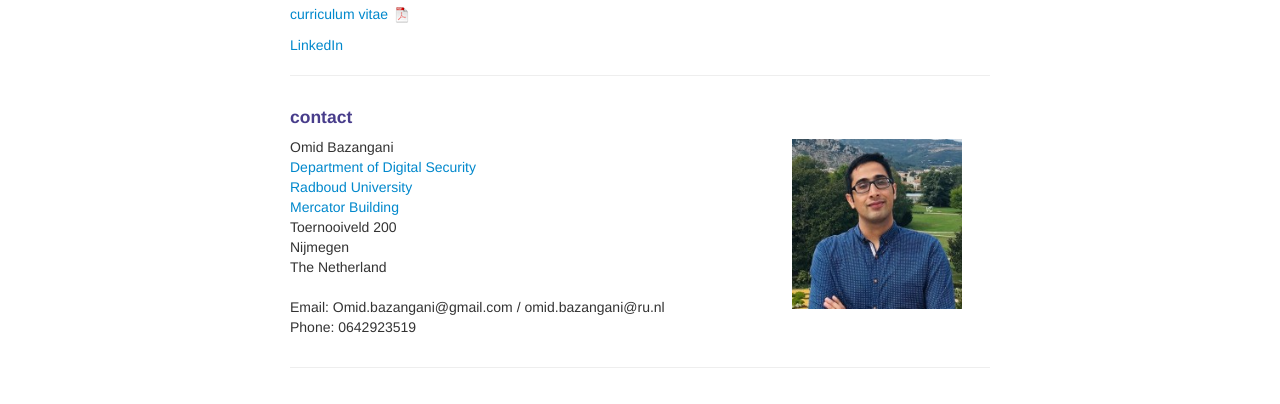
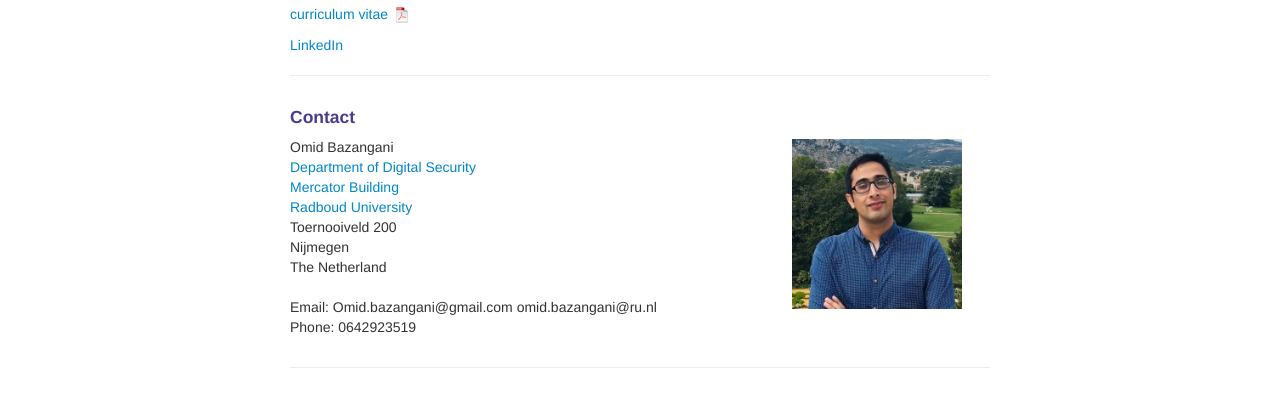
Before and after one commit to Omidbazangani/Omidbazangani.github.io, a Jekyll site: the page built from about.md, in a window 1280 px wide. Shown: the part 348-752 px from the top of the page. Built offline with Jekyll 4.4.1, drawn with Linux system fonts in a browser that asks for light colours.

Commit message:
edite main page

```diff
--- a/about.md
+++ b/about.md
@@ -30,20 +30,21 @@ Particularly microarchitectural profilling for side-channel simulator design bas
 ---
 
 <div class="container">
-<h4><a name="contact"></a>contact</h4>
+<h4><a name="contact"></a>Contact</h4>
 
     <div class="row-fluid">
         <div class="span5">
            Omid Bazangani<br/>
             <a href="https://www.ru.nl/dis/">Department of Digital Security </a><br/>
+			<a href="https://www.ru.nl/over-ons/de-campus/gebouwen-en-ruimtes/mercator-i">Mercator Building</a><br/>
             <a href="https://www.ru.nl/">Radboud University</a><br/>
-            <a href="https://www.ru.nl/over-ons/de-campus/gebouwen-en-ruimtes/mercator-i">Mercator Building</a><br/>
+
             Toernooiveld 200 <br/>
             Nijmegen<br/>
             The Netherland<br/><br/>
 
             <div id="hide_email">
-            Email: Omid.bazangani@gmail.com / omid.bazangani@ru.nl <br/>
+            Email: Omid.bazangani@gmail.com  omid.bazangani@ru.nl<br/>
             Phone: 0642923519
             </div>
         </div>
```
